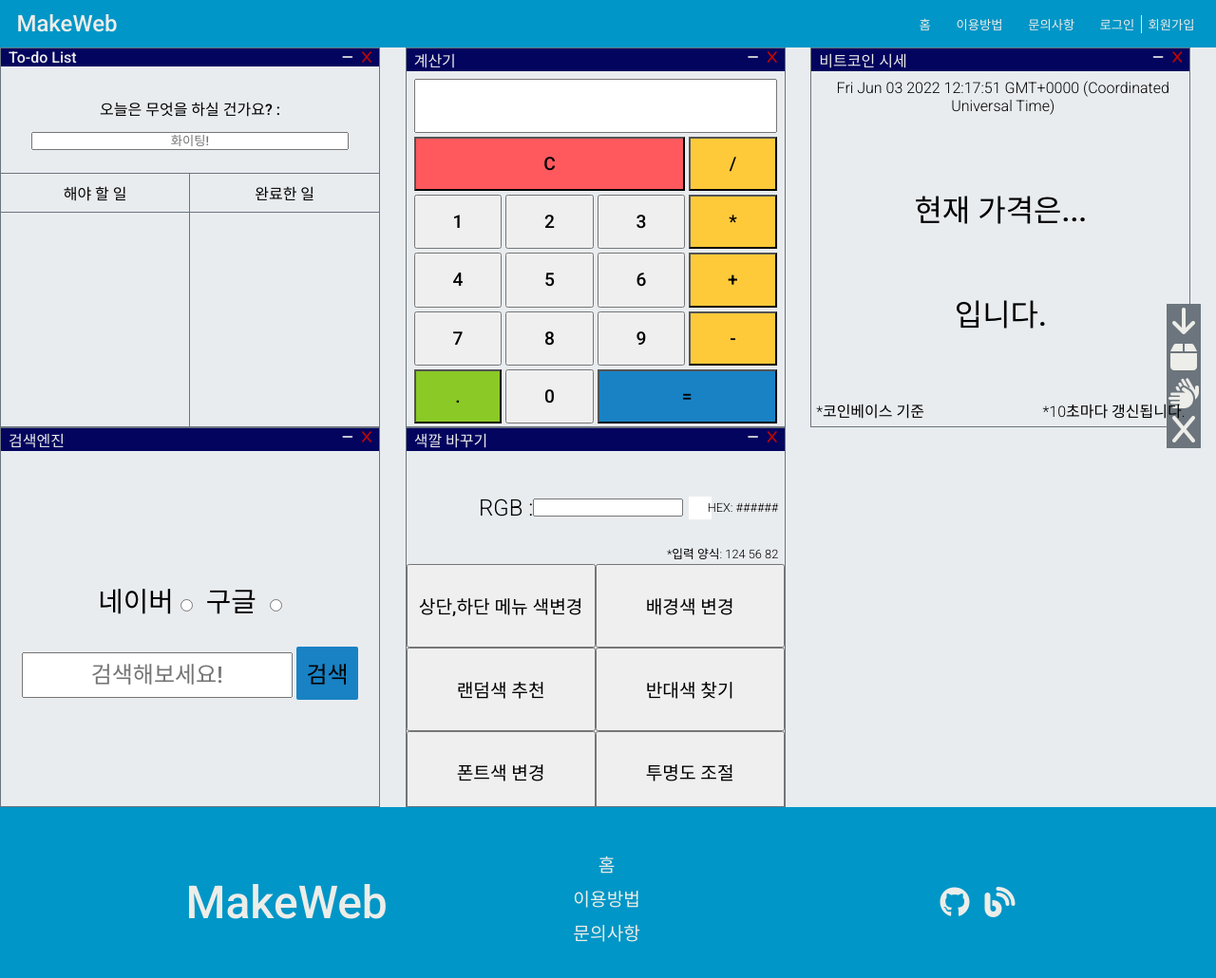
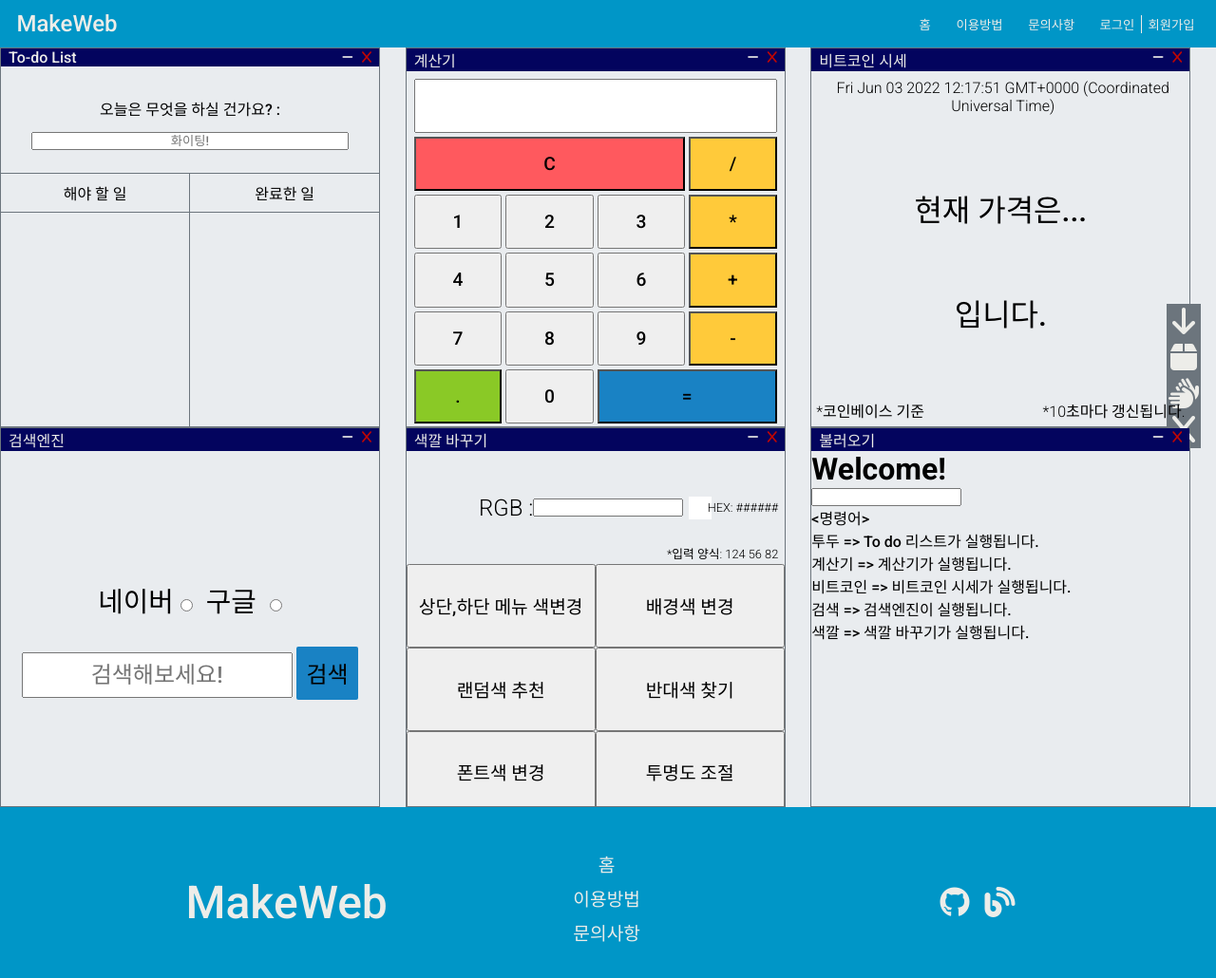
Before and after one commit to Luckkk1/MakeMyWeb, a plain HTML site: page index.html in a window 1280 px wide. Shown: the whole page at 95% size. Drawn offline with nearby package versions, Linux system fonts and the light colour scheme; no server answers.

Commit message:
HTML: Load Main Boxes

```diff
--- a/index.html
+++ b/index.html
@@ -247,6 +247,32 @@
               </div>
             </form>
           </div>
+
+          <div class="mainBox__load box" data-value="load">
+            <div class="box__nav">
+              <div class="box__nav__webName">불러오기</div>
+              <div class="box__nav__btnCategory">
+                <button class="box__nav__miniBtn miniBtn" data-key="load">
+                  <i class="fa-solid fa-minus"></i>
+                </button>
+                <button class="box__nav__quitBtn quitBtn" data-key="load">
+                  <i class="fa-solid fa-x"></i>
+                </button>
+              </div>
+            </div>
+            <h1>Welcome!</h1>
+            <form name="loadForm">
+              <input type="text" />
+            </form>
+            <div class="load__instruction">
+              <p class="load__description--center"><명령어></p>
+              <p>투두 => To do 리스트가 실행됩니다.</p>
+              <p>계산기 => 계산기가 실행됩니다.</p>
+              <p>비트코인 => 비트코인 시세가 실행됩니다.</p>
+              <p>검색 => 검색엔진이 실행됩니다.</p>
+              <p>색깔 => 색깔 바꾸기가 실행됩니다.</p>
+            </div>
+          </div>
         </div>
       </main>
 
--- a/main.js
+++ b/main.js
@@ -243,7 +243,7 @@ rgbInput.addEventListener("change", (e) => {
   }
   let rgbColor = new Color(r, g, b);
   // input 값 hex로 전환
-  inputToHex.innerText = `*HEX:${rgbColor.hex()}`;
+  inputToHex.innerText = `HEX:${rgbColor.hex()}`;
   //  색 미리보기
   colorShow.style.backgroundColor = rgbColor.hex();
 
--- a/styles.css
+++ b/styles.css
@@ -109,7 +109,7 @@ nav {
 }
 
 .nav__menuBtnContainer__login__loginBtn {
-  border-right: 0.05em solid var(--color-white);
+  border-right: 0.05em solid;
   color: var(--color-white);
   padding-right: 0.5em;
 }
@@ -495,7 +495,3 @@ footer {
   font-size: 2em;
   color: var(--color-white);
 }
-
-/* 위치정보 */
-.mainBox__toDo {
-}
```
